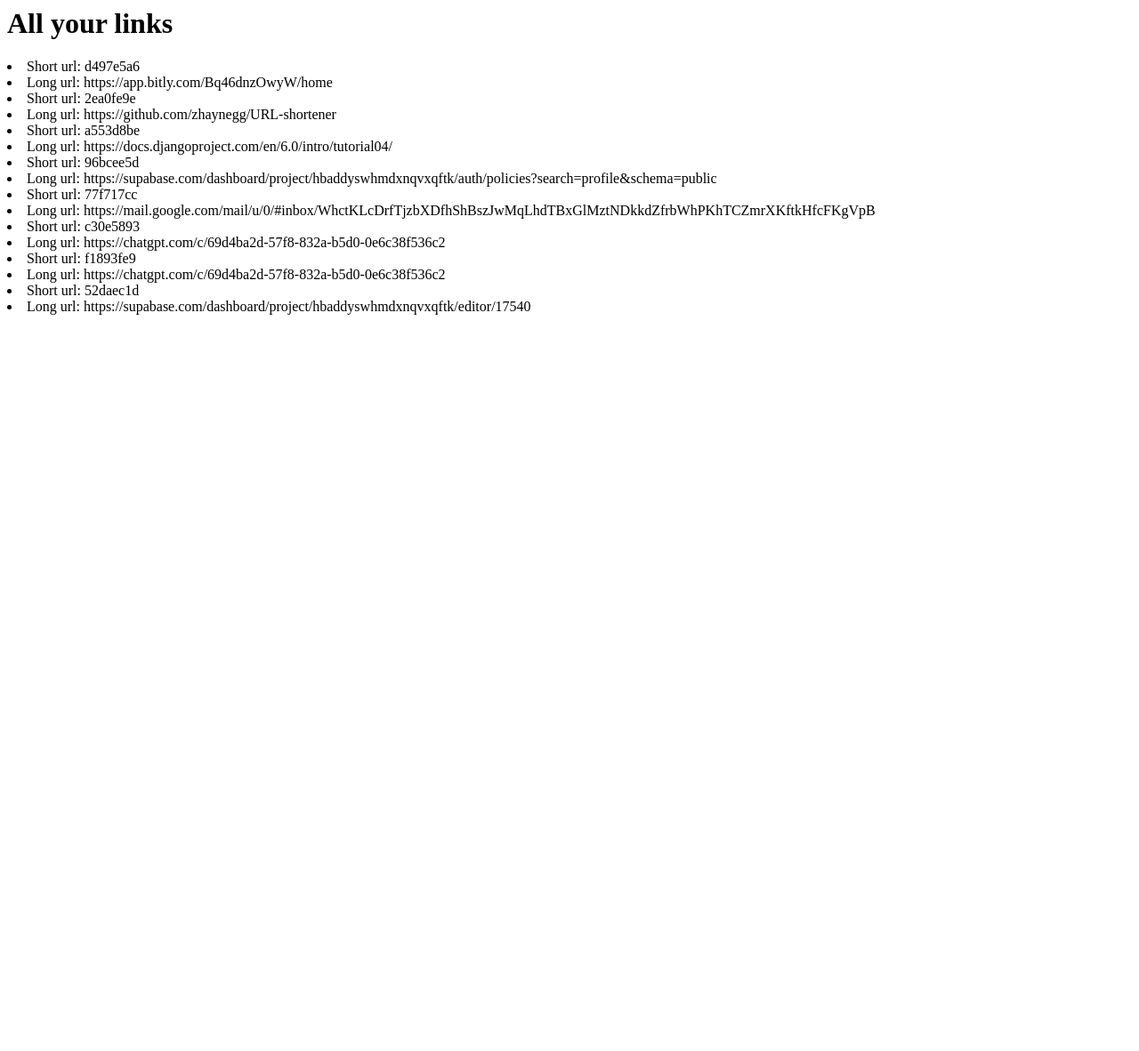
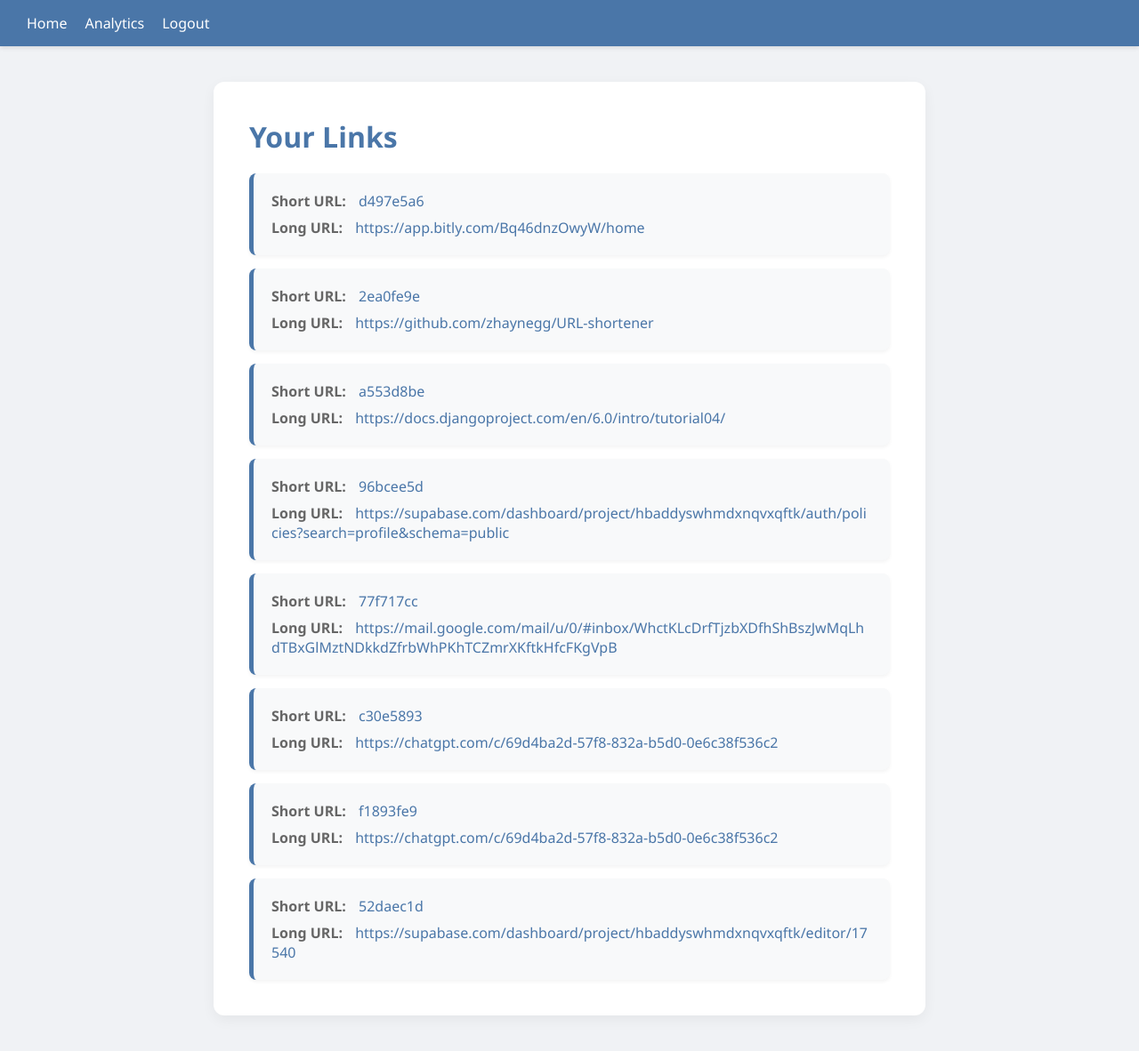
Before and after one commit to zhaynegg/URL-shortener, a Django app: template api/templates/api/analytics.html in a window 1280 px wide. Shown: the whole page at 89% size. Before the commit the page ends 354 px from the top, so only its background shows below. Run offline with Django 4.2, Linux system fonts and the light colour scheme; the template is opened without the code that fills it: values that come from a table or form of the project are taken from there, others are empty; data comes from the database, SQL or seed files in the repository; both versions use the stored data as it was after the commit.

Commit message:
more beautiful design

```diff
--- a/api/templates/api/analytics.html
+++ b/api/templates/api/analytics.html
@@ -1,14 +1,20 @@
-<html>
-    <head>
-
-    </head>
-    <body>
-        <h1>All your links</h1>
-        <div>
-            {% for url in urls %}
-            <li>Short url:   {{ url.short_url }}</li>
-            <li>Long url:   {{ url.original_url}} </li>
-            {% endfor %}
-        </div>
-    </body>
-</html>
+{% extends "api/base.html" %}
+{% block content %}
+    <h1>Your Links</h1>
+    <ul class="url-list">
+        {% for url in urls %}
+        <li class="url-card">
+            <div class="link-row">
+                <span class="label">Short URL:</span>
+                <a class="url-link" href="{{ url.short_url }}" target="_blank">{{ url.short_url }}</a>
+            </div>
+            <div class="link-row">
+                <span class="label">Long URL:</span>
+                <a class="url-link" href="{{ url.original_url }}" target="_blank">{{ url.original_url }}</a>
+            </div>
+        </li>
+        {% empty %}
+        <p>You haven't shortened any URLs yet.</p>
+        {% endfor %}
+    </ul>
+{% endblock %}
--- /dev/null
+++ b/api/templates/api/base.html
@@ -0,0 +1,168 @@
+<html>
+    <head>
+        <title>Url Shortener</title>
+        <!-- AI created designs -->
+        <style>
+            * {
+                box-sizing: border-box;
+                margin: 0;
+                padding: 0;
+            }
+
+            body {
+                font-family: "Segoe UI", Tahoma, Geneva, Verdana, sans-serif;
+                background: #f0f2f5;
+                color: #333;
+            }
+
+            /* Navbar */
+            nav {
+                background-color: #4a76a8;
+                padding: 15px 30px;
+                display: flex;
+                align-items: center;
+                box-shadow: 0 2px 5px rgba(0,0,0,0.1);
+            }
+
+            nav a {
+                color: white;
+                margin-right: 20px;
+                text-decoration: none;
+                font-weight: 500;
+                transition: color 0.3s;
+            }
+
+            nav a:hover {
+                color: #ffdd57;
+            }
+
+            .container {
+                max-width: 800px;
+                margin: 40px auto;
+                background: white;
+                padding: 40px;
+                border-radius: 12px;
+                box-shadow: 0 5px 15px rgba(0,0,0,0.05);
+            }
+
+            h1, h2 {
+                margin-bottom: 20px;
+                color: #4a76a8;
+            }
+
+            p {
+                line-height: 1.6;
+                margin-bottom: 15px;
+            }
+
+            /* Forms & Inputs */
+            form.shorten-form {
+                display: flex;
+                gap: 10px;
+                margin-bottom: 20px;
+            }
+
+            input[type="text"] {
+                flex: 1;
+                padding: 12px 15px;
+                border: 1px solid #ccc;
+                border-radius: 6px;
+                font-size: 16px;
+                outline: none;
+                transition: border-color 0.3s;
+            }
+
+            input[type="text"]:focus {
+                border-color: #4a76a8;
+                box-shadow: 0 0 0 2px rgba(74, 118, 168, 0.2);
+            }
+
+            button, input[type="submit"], .btn {
+                background-color: #4a76a8;
+                color: white;
+                border: none;
+                padding: 12px 24px;
+                border-radius: 6px;
+                font-size: 16px;
+                cursor: pointer;
+                transition: background 0.3s;
+                font-weight: 500;
+            }
+
+            button:hover, input[type="submit"]:hover, .btn:hover {
+                background-color: #365f8b;
+            }
+
+            /* URL List Cards */
+            .url-list {
+                list-style: none;
+                display: flex;
+                flex-direction: column;
+                gap: 15px;
+            }
+
+            .url-card {
+                background: #f8f9fa;
+                padding: 20px;
+                border-radius: 8px;
+                border-left: 5px solid #4a76a8;
+                box-shadow: 0 2px 4px rgba(0,0,0,0.05);
+            }
+
+            .url-card .link-row {
+                margin-bottom: 8px;
+            }
+
+            .url-card .link-row:last-child {
+                margin-bottom: 0;
+            }
+
+            .label {
+                font-weight: 600;
+                color: #666;
+                margin-right: 10px;
+            }
+
+            .url-link {
+                color: #4a76a8;
+                text-decoration: none;
+                word-break: break-all;
+            }
+
+            .url-link:hover {
+                text-decoration: underline;
+            }
+
+            .result-box {
+                display: flex;
+                align-items: center;
+                justify-content: space-between;
+                background: #e8f0fe;
+                padding: 15px 25px;
+                border-radius: 8px;
+                margin-top: 15px;
+                border: 1px dashed #4a76a8;
+            }
+
+            .result-box p {
+                margin: 0;
+                font-family: monospace;
+                font-size: 1.2em;
+                color: #333;
+            }
+        </style>
+    </head>
+    <body>
+        <nav>
+            <a href="{% url 'api:index' %}">Home</a>
+            <a href="{% url 'api:analytics' %}">Analytics</a>
+            <a href="{% url 'api:logout' %}">Logout</a>
+
+        </nav>
+
+        <div class ="container">
+            {% block content %}
+            {% endblock %}
+        </div>
+    </body>
+</html>
--- a/api/views.py
+++ b/api/views.py
@@ -14,6 +14,9 @@ from .supabase_client import supabase
 from django.contrib import messages
 
 def login_view(request):
+    if request.session.get("supabase_access_token"):
+        return redirect("api:index")
+
     if request.method == "POST":
         email = request.POST.get("email")
         password = request.POST.get("password")
@@ -49,6 +52,9 @@ def login_view(request):
 
 
 def register_view(request):
+    if request.session.get("supabase_access_token"):
+        return redirect("api:index")
+
     if request.method == "POST":
         email = request.POST.get("email")
         password = request.POST.get("password")
```
Also changed, not shown: api/templates/api/index.html (+12 -17 lines), api/templates/api/redirect.html (deleted, +0 -8 lines), api/templates/api/shortened_url.html (+8 -10 lines), db.sqlite3.
